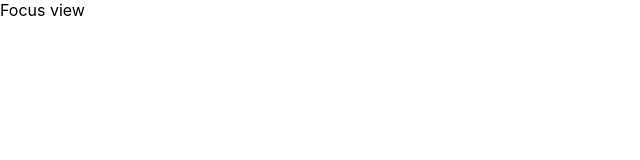
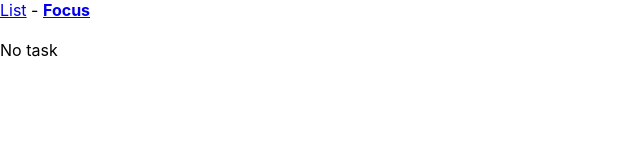
Before and after one commit to S-Solomon/TodoList-II, a React (Create React App) app: page /focus in a window 1280 px wide. Shown: the top 160 px of the page, without its empty margins (0-640 px from the left). Built offline with nearby package versions, Linux system fonts and the light colour scheme.

Commit message:
move state up to App level, start focus screen

```diff
--- a/src/App.tsx
+++ b/src/App.tsx
@@ -1,15 +1,35 @@
-import React from 'react';
-import { BrowserRouter, Switch, Route } from 'react-router-dom';
+import React, { useState} from 'react';
+import { BrowserRouter, Switch, Route, NavLink } from 'react-router-dom';
+import FocusScreen from './screens/FocusScreen';
 import ListScreen from './screens/ListScreen';
+import { Task } from './types';
 
 function App() {
+    const [tasks, setTasks] = useState<Task[]>([]);
+    const taskProps = {tasks, setTasks}
+
+
+
     return (
         <BrowserRouter>
+            <nav>
+                <NavLink exact to="/" activeStyle={{ fontWeight: 'bold' }}>
+                    List
+                </NavLink>{' '}
+                -{' '}
+                <NavLink to="/focus" activeStyle={{ fontWeight: 'bold' }}>
+                    Focus
+                </NavLink>
+            </nav>
+            <br />
+
             <Switch>
                 <Route path="/" exact>
-                    <ListScreen />
+                    <ListScreen {...taskProps} />
                 </Route>
-                <Route path="/focus">Focus view</Route>
+                <Route path="/focus">
+                    <FocusScreen {...taskProps} />
+                </Route>
             </Switch>
         </BrowserRouter>
     );
--- /dev/null
+++ b/src/screens/FocusScreen.tsx
@@ -0,0 +1,13 @@
+import React from 'react'
+import { TasksProps } from '../types'
+
+type Props =  TasksProps & {}
+
+const FocusScreen: React.FC<Props> = ({ tasks}) => {
+    const task = tasks[0]
+
+
+    return task ? <div>{task.label}</div> : <div>No task</div>;
+}
+
+export default FocusScreen
--- a/src/screens/ListScreen.tsx
+++ b/src/screens/ListScreen.tsx
@@ -1,16 +1,17 @@
 import { nanoid } from 'nanoid';
 import React, { ChangeEvent, KeyboardEvent, useState } from 'react';
+import { Task, TasksProps } from '../types';
 
-type Props = {};
+type Props = TasksProps & {};
 
-type Task = {
-    id: string;
-    label: string;
-    isComplete: boolean;
-};
+// type Task = {
+//     id: string;
+//     label: string;
+//     isComplete: boolean;
+// };
 
-const ListScreen: React.FC<Props> = () => {
-    const [tasks, setTasks] = useState<Task[]>([]);
+const ListScreen: React.FC<Props> = ({ tasks, setTasks }) => {
+    // const [tasks, setTasks] = useState<Task[]>([]);
     const [newTaskLabel, setNewTaskLabel] = useState('');
 
     const handleNewTaskLabelChange = (e: ChangeEvent<HTMLInputElement>) => {
--- /dev/null
+++ b/src/types.ts
@@ -0,0 +1,12 @@
+
+
+export type Task = {
+    id: string;
+    label: string;
+    isComplete: boolean;
+};
+
+export type TasksProps = {
+    tasks: Task[];
+    setTasks: React.Dispatch<React.SetStateAction<Task[]>>;
+};
```
